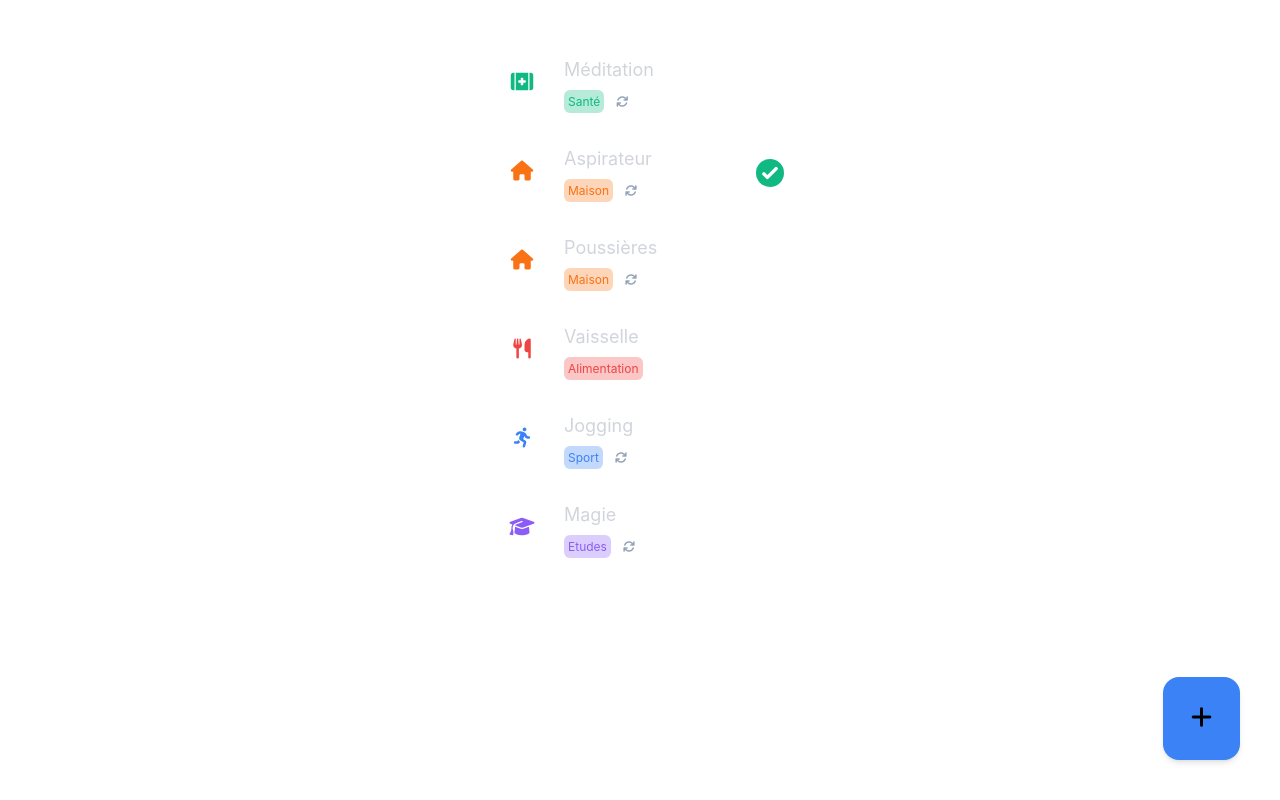
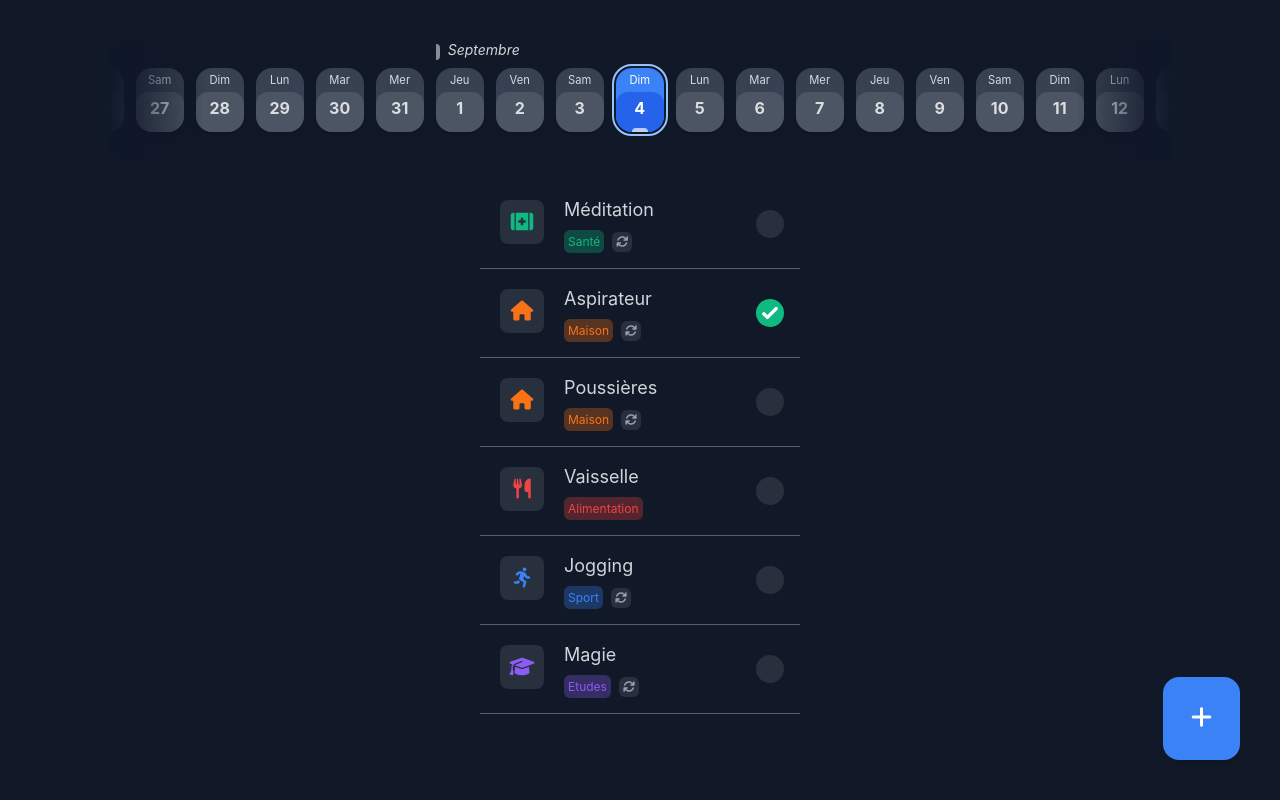
Before and after one commit to Pamplemouss/elpis, a Next.js app: page /todo in a window 1280 px wide. Built offline with nearby package versions, Linux system fonts and the light colour scheme.

Commit message:
Scrolling Dates UI

```diff
--- a/pages/todo.js
+++ b/pages/todo.js
@@ -1,5 +1,5 @@
 import Head from 'next/head'
-import React, { useState } from "react";
+import React, { useEffect, useState } from "react";
 import { nanoid } from "nanoid";
 import Task from '../components/Task';
 
@@ -21,7 +21,6 @@ const CATEGORIES = [
     { id: 6, name: "Alimentation", faCode: "fa-utensils" },
 ];
 
-
 export default function Todo() {
     const [showDeleteModal, setShowDeleteModal] = useState(false);
     const [showAddModal, setShowAddModal] = useState(false);
@@ -29,10 +28,29 @@ export default function Todo() {
     const [idToDelete, setIdToDelete] = useState("");
     const [newCategory, setNewCategory] = useState();
     const [newName, setNewName] = useState("");
+    const [datesLoaded, setDatesLoaded] = useState([...Array(101)].map((element, index) => {
+        var date = new Date();
+        date.setDate(date.getDate() + index - Math.floor((101 / 2)));
+        date.setHours(0);
+        date.setMinutes(0);
+        date.setSeconds(0);
+        date.setMilliseconds(0);
+        return date;
+    }));
+
+    var todayDate = new Date();
+    todayDate.setHours(0);
+    todayDate.setMinutes(0);
+    todayDate.setSeconds(0);
+    todayDate.setMilliseconds(0);
+    todayDate = todayDate.getTime();
+
+    const [activeDate, setActiveDate] = useState(todayDate);
+
     const taskList = tasks.map((task) => {
-        var category = CATEGORIES.filter(category => { if (category.id === task.category) return category });
-        var categoryName = category[0].name;
-        var categoryFaCode = category[0].faCode;
+        const category = CATEGORIES.filter(category => { if (category.id === task.category) return category });
+        const categoryName = category[0].name;
+        const categoryFaCode = category[0].faCode;
         return (
             <Task
                 key={task.id}
@@ -44,17 +62,37 @@ export default function Todo() {
                 repeatable={task.repeatable}
                 toggleTask={toggleTask}
                 deleteTask={askDelete}
-                editTask={editTask} />
+                editTask={editTask}
+            />
         )
     });
     const categoriesList = CATEGORIES.map((category) => (
-        <div key={category.id} onClick={() => setNewCategory(category.id)} className={`flex border border-gray-500 p-2 rounded-xl justify-between items-center hover:bg-gray-600 cursor-pointer duration-75 ${newCategory === category.id ? "bg-blue-500/30 hover:bg-blue-500/50" : null}`}>
+        <div key={category.id} onClick={() => setNewCategory(category.id)} className={`flex border border-gray-500 shadow-md p-2 rounded-xl justify-between items-center hover:bg-gray-600 cursor-pointer duration-75 ${newCategory === category.id ? "outline outline-2 outline-blue-500 hover:bg-gray-800 bg-gray-800" : null}`}>
             <p>{category.name}</p>
             <div className="flex-none w-9 h-9 bg-white/10 rounded-lg inline-flex justify-center items-center">
                 <i className={`icon fa-solid text-md icon ${category.faCode} ${category.name}`}></i>
             </div>
         </div>
     ));
+
+    const datesList = datesLoaded.map((date) => {
+        var weekday = new Intl.DateTimeFormat(["fr"], { weekday: "short" }).format(date).slice(0, 3);
+        var month = new Intl.DateTimeFormat(["fr"], { month: "long" }).format(date);
+
+        return (
+            <div key={date.getTime()} id={date.getTime()} onClick={changeDate} className={`date text-white/80 shadow-md hover:bg-gray-600 relative duration-150 bg-gray-700 text-white text-center w-12 h-16 rounded-2xl flex flex-col justify-between cursor-pointer ${activeDate == date.getTime() ? "active" : null} ${date.getTime() == todayDate ? "today" : null}`}>
+                {date.getDate() == 1 &&
+                    <div className="flex absolute -top-7 left-3 rounded-lg">
+                        <span className="capitalize text-gray-300 text-sm italic">{month}</span>
+                        <div className="absolute w-1 h-4 bg-white/50 -left-3 top-1 rounded-r"></div>
+                    </div>
+                }
+                <div className="grow inline-flex justify-center items-center capitalize" style={{ fontSize: "0.7em" }}>{weekday}</div>
+                <div className=" dateNumber hover:bg-gray-500 bg-gray-600 duration-150 rounded-b-2xl rounded-t-xl h-10 leading-8 font-bold">{date.getDate()}</div>
+                <span className="slot invisible w-4 h-1 absolute bottom-0 bg-white/70 left-4 rounded-t"></span>
+            </div>
+        )
+    });
 
     function handleChange(e) {
         setNewName(e.target.value);
@@ -93,13 +131,97 @@ export default function Todo() {
         setNewCategory();
     }
 
+    function changeDate(e) {
+        if (scrolled) {
+            scrolled = false;
+            return;
+        }
+        setActiveDate(e.target.closest(".date").getAttribute("id"));
+    }
+
+    useEffect(() => {
+        document.getElementsByClassName("active")[0].scrollIntoView({ behavior: 'smooth', inline: "center" });
+    }, [activeDate]);
+
+    var isScrolling = false;
+    var clientX;
+    var scrollLeft;
+    var scrolled = false;
+    function onMouseDown(e) {
+        clientX = e.clientX;
+        scrollLeft = document.getElementById("datesGrid").scrollLeft;
+        isScrolling = true;
+    }
+    function onMouseUp() {
+        isScrolling = false;
+    }
+    function onMouseLeave() {
+        isScrolling = false;
+    }
+    function onMouseMove(e) {
+        if (!isScrolling) return;
+        var grid = document.getElementById("datesGrid");
+        var walk = clientX - e.clientX;
+        grid.scrollLeft = scrollLeft + walk;
+        console.log(Math.abs(scrollLeft - grid.scrollLeft));
+         if (Math.abs(scrollLeft - grid.scrollLeft) > 20) scrolled = true;
+    }
+
+    /*function checkLoadDates() {
+        const grid = document.getElementById("datesGrid");
+        const scrollRatio = grid.scrollLeft / (grid.scrollWidth - grid.clientWidth);
+
+        const threshold = 0.25;
+        const numberOfDatesToLoad = 25;
+        if (scrollRatio > 1-threshold) {
+            var datesToAdd = [];
+            for (var i = 0; i < numberOfDatesToLoad; i++) {
+                var newDate = new Date(datesLoaded.at(-1));
+                newDate.setDate(newDate.getDate() + i + 1);
+                datesToAdd = [...datesToAdd, newDate];
+            }
+
+            setDatesLoaded([...datesLoaded, ...datesToAdd]);
+        }
+        else if (scrollRatio < threshold) {
+            var datesToAdd = [];
+            for (var i = 0; i < numberOfDatesToLoad; i++) {
+                var newDate = new Date(datesLoaded.at(0));
+                newDate.setDate(newDate.getDate() - i - 1);
+                datesToAdd = [newDate, ...datesToAdd];
+            }
+            setDatesLoaded([...datesToAdd, ...datesLoaded]);
+        }
+    }*/
+
     return (
-        <div className="flex justify-center">
+        <div>
             <Head>
                 <link rel="stylesheet" href="https://cdnjs.cloudflare.com/ajax/libs/font-awesome/6.1.1/css/all.min.css" />
             </Head>
-            <div className="w-2/5 my-10">
-                {taskList}
+
+            {/* DATES */}
+            <div className="
+            w-10/12 relative mx-auto rounded-l-2xl overflow-hidden mt-10 mb-5
+            before:block before:absolute before:pointer-events-none before:bg-gradient-to-r before:from-slate-900 before:w-24 before:h-full before:left-0 before:top-0 before:z-10
+            after:block after:absolute after:pointer-events-none after:bg-gradient-to-r after:from-slate-900 after:w-24 after:h-full after:right-0 after:top-0 after:z-10 after:scale-x-flip
+            ">
+                <div
+                    id="datesGrid"
+                    onMouseMove={onMouseMove}
+                    onMouseUp={onMouseUp}
+                    onMouseDown={onMouseDown}
+                    onMouseLeave={onMouseLeave}
+                    className="relative grid grid-rows-1 grid-flow-col overflow-x-hidden select-none gap-3 py-7 px-24 justify-between cursor-pointer"
+                >
+                    {datesList}
+                </div></div>
+
+            {/* TASKS LIST */}
+            <div className="flex justify-center">
+                <div className="w-2/5">
+                    {taskList}
+                </div>
             </div>
 
             <div onClick={() => setShowAddModal(true)} className="fixed bottom-10 right-10 bg-blue-500 p-7 rounded-2xl cursor-pointer shadow-md hover:bg-blue-700 duration-150">
@@ -107,7 +229,7 @@ export default function Todo() {
             </div>
 
             {showAddModal ? (
-                <div id="modal" aria-hidden="true" className="w-full h-full fixed bg-black/70 place-content-center inline-flex justify-center items-center">
+                <div id="modal" aria-hidden="true" className="z-20 top-0 w-full h-full fixed bg-black/70 place-content-center inline-flex justify-center items-center">
                     <div className="items-center bg-gray-700 text-gray-300 rounded-lg p-10 w-1/3">
                         <div className="relative">
                             <input onChange={handleChange} type="text" className="block px-2.5 pb-2.5 pt-4 w-full text-gray-900 bg-transparent rounded-lg border-1 border-gray-300 appearance-none dark:text-white dark:border-gray-600 dark:focus:border-blue-500 focus:outline-none focus:ring-0 focus:border-blue-600 peer" placeholder=" " />
@@ -118,7 +240,7 @@ export default function Todo() {
                             {categoriesList}
                         </div>
                         <div className="flex space-x-5 mt-10">
-                            <button disabled={newName.length == 0 || newCategory == undefined ? true : false} className="w-full bg-blue-700 hover:bg-blue-800 text-white rounded-lg text-center px-3 py-2 disabled:cursor-not-allowed disabled:bg-gray-600 disabled:text-gray-500" onClick={() => {addTask(); setShowAddModal(false)}}>Confirm</button>
+                            <button disabled={newName.length == 0 || newCategory == undefined ? true : false} className="w-full bg-blue-700 hover:bg-blue-800 text-white rounded-lg text-center px-3 py-2 disabled:cursor-not-allowed disabled:bg-gray-600 disabled:text-gray-500" onClick={() => { addTask(); setShowAddModal(false) }}>Confirm</button>
                             <button className="w-full border border-gray-400 hover:bg-gray-600 rounded-lg text-center px-3 py-2" onClick={() => { setNewName(""); setNewCategory(); setShowAddModal(false) }}>Cancel</button>
                         </div>
                     </div>
@@ -126,7 +248,7 @@ export default function Todo() {
             ) : null}
 
             {showDeleteModal ? (
-                <div id="modal" aria-hidden="true" className="w-full h-full fixed bg-black/70 place-content-center inline-flex justify-center items-center">
+                <div id="modal" aria-hidden="true" className="z-20 top-0 w-full h-full fixed bg-black/70 place-content-center inline-flex justify-center items-center">
                     <div className="items-center bg-gray-700 text-gray-300 rounded-lg p-8">
                         <div className="flex justify-center mb-7">
                             <i className="fa-solid fa-exclamation-circle" style={{ fontSize: "2em" }}></i>
--- a/styles/globals.css
+++ b/styles/globals.css
@@ -10,14 +10,19 @@ body {
     Ubuntu, Cantarell, Fira Sans, Droid Sans, Helvetica Neue, sans-serif;
 }
 
-@media (prefers-color-scheme: dark) {
+
 html {
   color-scheme: dark;
 }
+
 body {
   color: white;
   background: #1d2738;
 }
+
+
+body {
+  @apply bg-gray-900;
 }
 
 .icon.Santé {
@@ -73,3 +78,30 @@ body {
   @apply bg-sky-500/30;
   @apply text-sky-500;
 }
+
+.date.active {
+  @apply bg-blue-500;
+  @apply hover:bg-blue-500;
+  @apply text-white;
+}
+
+.date.active .dateNumber {
+  @apply bg-blue-600;
+}
+
+.today {
+  @apply outline;
+  @apply outline-2;
+  @apply outline-white/50
+}
+
+.today.active {
+  @apply outline;
+  @apply outline-2;
+  @apply outline-blue-300;
+  @apply outline-offset-2;
+}
+
+.active .slot {
+  @apply visible;
+}
--- a/tailwind.config.js
+++ b/tailwind.config.js
@@ -5,7 +5,11 @@ module.exports = {
     "./components/**/*.{js,ts,jsx,tsx}",
   ],
   theme: {
-    extend: {},
+    extend: {
+      scale: {
+        flip: '-1',
+      },
+    },
   },
   plugins: [require('@tailwindcss/forms')],
 }
```
Lines whose indentation alone changed are shown as unchanged.
